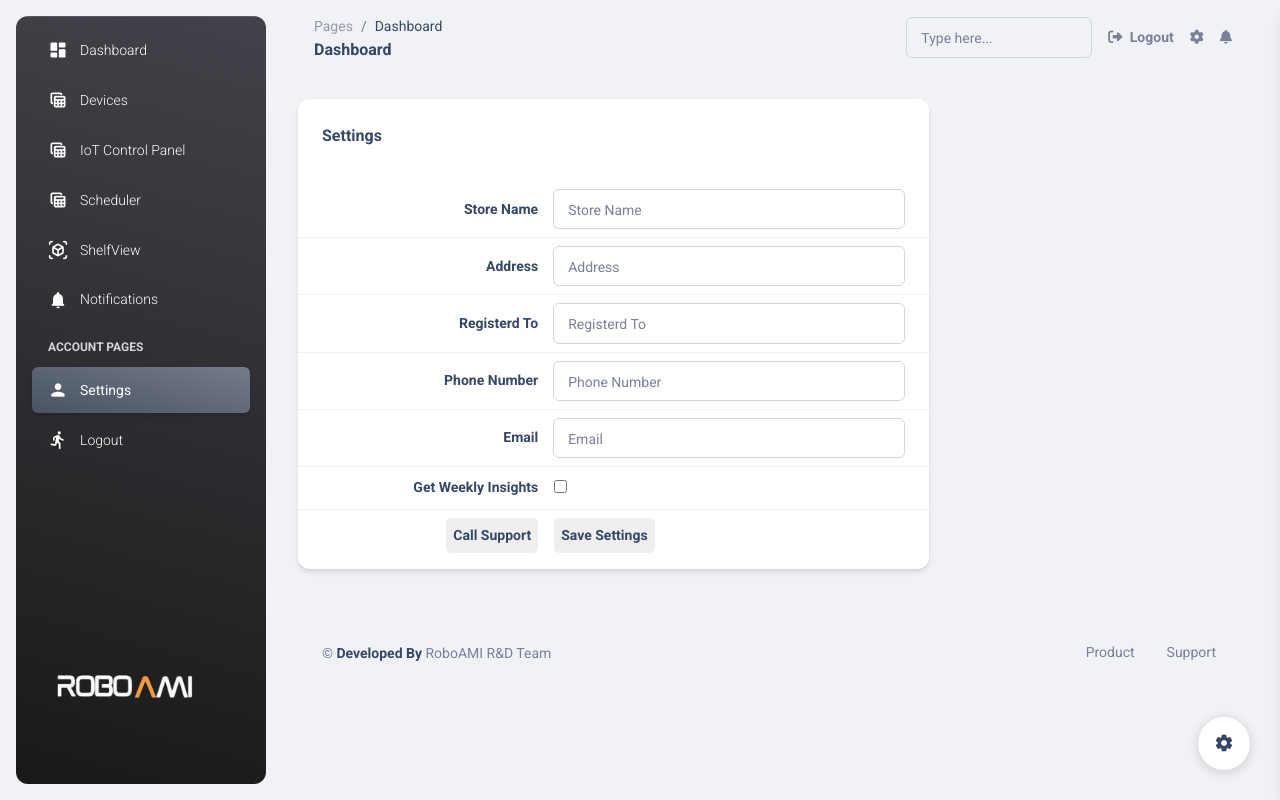
After one commit to TechMaverik/RoAMI_Perception_Demo, a Flask app: page /settings.html in a window 1280 px wide. The commit adds this page. Run offline with Flask 2, Linux system fonts and the light colour scheme; the visitor is signed in with stand-in values (Sample User, id 1); some libraries are stand-ins or nearby versions.

Commit message:
Added Settings Page

```diff
--- /dev/null
+++ b/apps/templates/home/settings.html
@@ -0,0 +1,144 @@
+{% extends "layouts/base.html" %}
+
+{% block title %} Dashboard {% endblock %}
+
+<!-- Specific Page CSS goes HERE  -->
+{% block stylesheets %}{% endblock stylesheets %}
+
+{% block content %}
+
+    <div class="container-fluid py-4">
+      <div class="row mb-4">
+        <div class="col-lg-8 col-md-6 mb-md-0 mb-4">
+          <div class="card">
+            <div class="card-header pb-0">
+              <div class="row">
+                <div class="col-lg-6 col-7">
+                  <h6>Settings</h6>
+                </div>
+              </div>
+            </div>
+            <div class="card-body px-0 pb-2">
+              <div class="table-responsive">
+                <form>
+                  <table class="table align-items-center mb-0" style="max-width: 650px;">
+                    <tbody>
+                      <tr>
+                        <td>
+                          <div class="d-flex flex-column align-items-end">
+                            <h6 class="mb-0 text-sm">Store Name</h6>
+                          </div>
+                        </td>
+                        <td>
+                          <div class="ms-md-auto pe-md-3 d-flex align-items-center">
+                            <div class="input-group input-group-outline">
+                              <label class="form-label">Store Name</label>
+                              <input type="text" class="form-control">
+                            </div>
+                          </div>
+                        </td>
+                      </tr>
+                      <tr>
+                        <td>
+                          <div class="d-flex flex-column align-items-end">
+                            <h6 class="mb-0 text-sm">Address</h6>
+                          </div>
+                        </td>
+                        <td>
+                          <div class="ms-md-auto pe-md-3 d-flex align-items-center">
+                            <div class="input-group input-group-outline">
+                              <label class="form-label">Address</label>
+                              <input type="text" class="form-control">
+                            </div>
+                          </div>
+                        </td>
+                      </tr>
+                      <tr>
+                        <td>
+                          <div class="d-flex flex-column align-items-end">
+                            <h6 class="mb-0 text-sm">Registerd To</h6>
+                          </div>
+                        </td>
+                        <td>
+                          <div class="ms-md-auto pe-md-3 d-flex align-items-center">
+                            <div class="input-group input-group-outline">
+                              <label class="form-label">Registerd To</label>
+                              <input type="text" class="form-control">
+                            </div>
+                          </div>
+                        </td>
+                      </tr>
+                      <tr>
+                        <td>
+                          <div class="d-flex flex-column align-items-end">
+                            <h6 class="mb-0 text-sm">Phone Number</h6>
+                          </div>
+                        </td>
+                        <td>
+                          <div class="ms-md-auto pe-md-3 d-flex align-items-center">
+                            <div class="input-group input-group-outline">
+                              <label class="form-label">Phone Number</label>
+                              <input type="number" onmousewheel="return false" class="form-control">
+                            </div>
+                          </div>
+                        </td>
+                      </tr>
+                      <tr>
+                        <td>
+                          <div class="d-flex flex-column align-items-end">
+                            <h6 class="mb-0 text-sm">Email</h6>
+                          </div>
+                        </td>
+                        <td>
+                          <div class="ms-md-auto pe-md-3 d-flex align-items-center">
+                            <div class="input-group input-group-outline">
+                              <label class="form-label">Email</label>
+                              <input type="email" class="form-control">
+                            </div>
+                          </div>
+                        </td>
+                      </tr>
+                      <tr>
+                        <td>
+                          <div class="d-flex flex-column align-items-end">
+                            <h6 class="mb-0 text-sm">Get Weekly Insights</h6>
+                          </div>
+                        </td>
+                        <td><input type="checkbox"></td>
+                      </tr>
+                      <tr>
+                        <td>
+                          <div class="d-flex flex-column align-items-end">
+                            <button style="border: 0px; border-radius: 5px; padding: 7px;">
+                              <h6 class="mb-0 text-sm">
+                                <span title="Available during Business Hours" data-toggle="tooltip">Call Support</span>
+                              </h6>
+                            </button>
+                          </div>
+                        </td>
+                        <td>
+                          <div class="d-flex flex-column align-items-start">
+                            <button type="submit" style="border: 0px; border-radius: 5px; padding: 7px;">
+                              <h6 class="mb-0 text-sm">Save Settings</h6>
+                            </button>
+                          </div>
+                        </td>
+                      </tr>
+                    </tbody>
+                  </table>
+                </form>
+              </div>
+            </div>
+          </div>
+        </div>
+      </div>
+
+      {% include 'includes/footer.html' %}
+    </div>
+
+{% endblock content %}
+
+<!-- Specific Page JS goes HERE  -->
+{% block javascripts %}
+
+{% endblock javascripts %}
--- a/apps/templates/includes/sidebar.html
+++ b/apps/templates/includes/sidebar.html
@@ -61,8 +61,8 @@
           <h6 class="ps-4 ms-2 text-uppercase text-xs text-white font-weight-bolder opacity-8">Account pages</h6>
         </li>
         <li class="nav-item">
-          <a class="nav-link text-white {% if 'profile' in segment %} active bg-gradient-secondary {% endif %}"
-             href="/profile.html">
+          <a class="nav-link text-white {% if 'settings' in segment %} active bg-gradient-secondary {% endif %}"
+             href="/settings.html">
             <div class="text-white text-center me-2 d-flex align-items-center justify-content-center">
               <i class="material-icons opacity-10">person</i>
             </div>
--- a/apps/templates/layouts/base.html
+++ b/apps/templates/layouts/base.html
@@ -34,7 +34,14 @@
   <link href="https://fonts.googleapis.com/icon?family=Material+Icons+Round" rel="stylesheet">
   <!-- CSS Files -->
   <link id="pagestyle" href="/static/assets/css/material-dashboard.css?v=3.0.0" rel="stylesheet" />
-
+  <style>
+    input[type=number]::-webkit-inner-spin-button,
+    input[type=number]::-webkit-outer-spin-button
+    {
+      -webkit-appearance: none;
+      margin: 0;
+    }
+   </style>
   {% block stylesheets %}{% endblock stylesheets %}
 
 </head>
```
